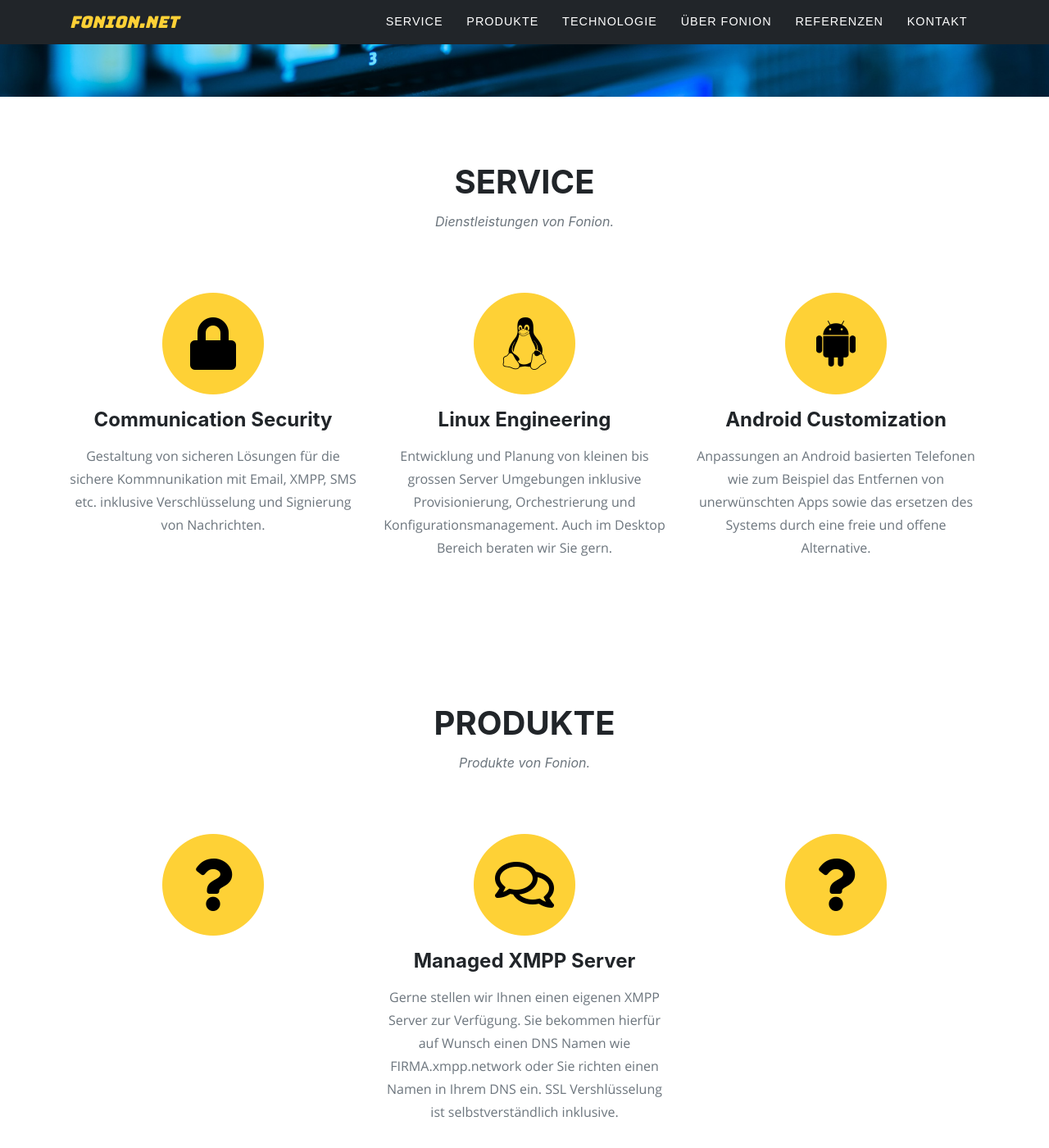
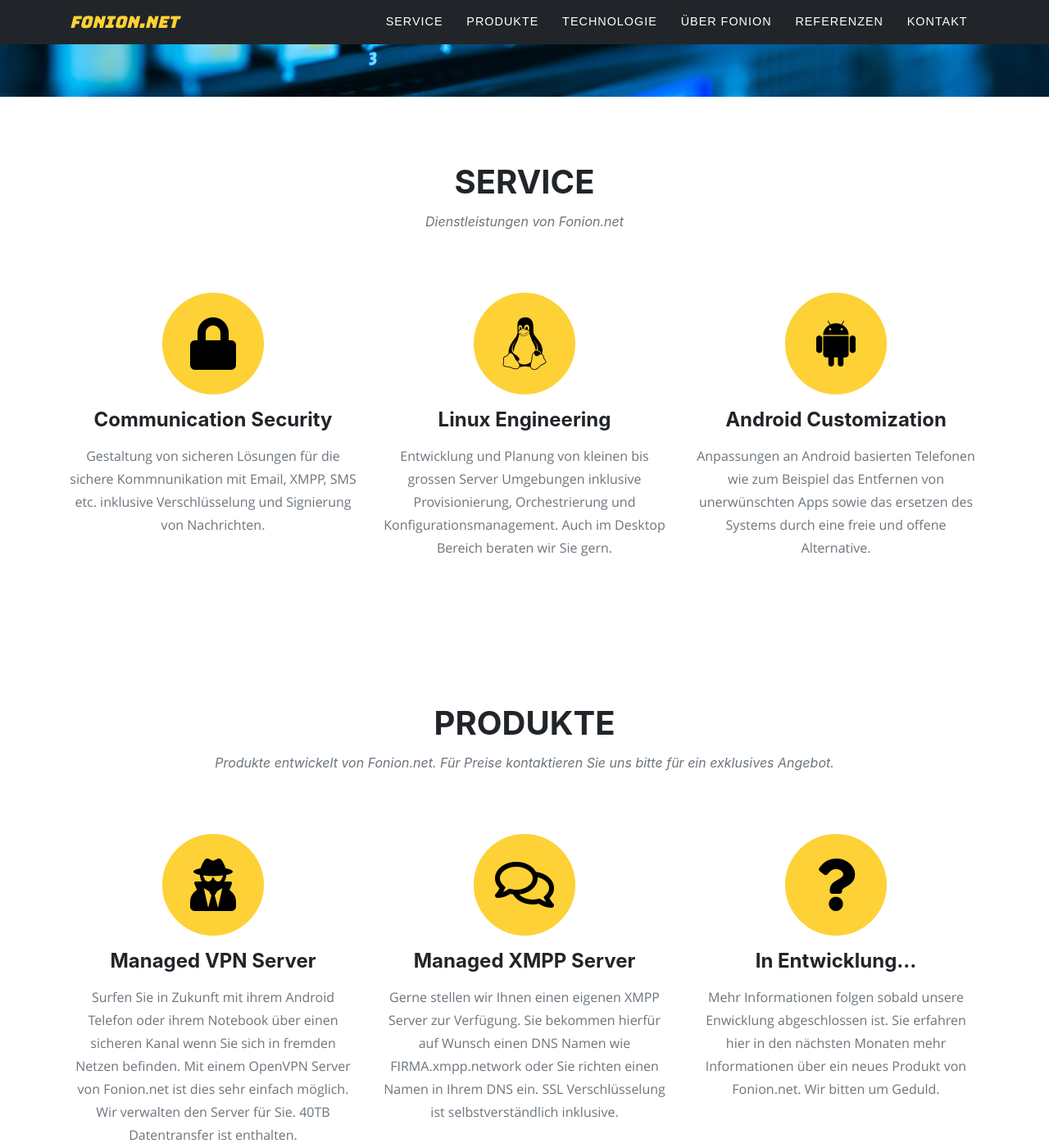
Before and after one commit to findeisen-systems/findeisen.systems, a Jekyll site: the page built from index.html, in a window 1280 px wide and 1400 px high, scrolled down 577 px. Shown: the whole window at 82% size. Built offline with Jekyll 4.4.1, drawn with Linux system fonts in a browser that asks for light colours.

Commit message:
content added

```diff
--- a/_includes/produkte.html
+++ b/_includes/produkte.html
@@ -3,17 +3,17 @@
     <div class="row">
       <div class="col-lg-12 text-center">
         <h2 class="section-heading text-uppercase">Produkte</h2>
-        <h3 class="section-subheading text-muted">Produkte von Fonion.</h3>
+        <h3 class="section-subheading text-muted">Produkte entwickelt von Fonion.net. Für Preise kontaktieren Sie uns bitte für ein exklusives Angebot.</h3>
       </div>
     </div>
     <div class="row text-center">
       <div class="col-md-4">
         <span class="fa-stack fa-4x">
           <i class="fas fa-circle fa-stack-2x text-primary"></i>
-          <i style="color: black;" class="fas fa-question fa-stack-1x fa-inverse"></i>
+          <i style="color: black;" class="fas fa-user-secret fa-stack-1x fa-inverse"></i>
         </span>
-        <h4 class="service-heading"></h4>
-        <p class="text-muted"></p>
+        <h4 class="service-heading">Managed VPN Server</h4>
+        <p class="text-muted">Surfen Sie in Zukunft mit ihrem Android Telefon oder ihrem Notebook über einen sicheren Kanal wenn Sie sich in fremden Netzen befinden. Mit einem OpenVPN Server von Fonion.net ist dies sehr einfach möglich. Wir verwalten den Server für Sie. 40TB Datentransfer ist enthalten.</p>
       </div>
       <div class="col-md-4">
         <span class="fa-stack fa-4x">
@@ -21,15 +21,15 @@
           <i style="color: black;" class="far fa-comments fa-stack-1x fa-inverse"></i>
         </span>
         <h4 class="service-heading">Managed XMPP Server</h4>
-        <p class="text-muted">Gerne stellen wir Ihnen einen eigenen XMPP Server zur Verfügung. Sie bekommen hierfür auf Wunsch einen DNS Namen wie FIRMA.xmpp.network oder Sie richten einen Namen in Ihrem DNS ein. SSL Vershlüsselung ist selbstverständlich inklusive.</p>
+        <p class="text-muted">Gerne stellen wir Ihnen einen eigenen XMPP Server zur Verfügung. Sie bekommen hierfür auf Wunsch einen DNS Namen wie FIRMA.xmpp.network oder Sie richten einen Namen in Ihrem DNS ein. SSL Verschlüsselung ist selbstverständlich inklusive.</p>
       </div>
       <div class="col-md-4">
         <span class="fa-stack fa-4x">
           <i class="fas fa-circle fa-stack-2x text-primary"></i>
           <i style="color: black;" class="fas fa-question fa-stack-1x fa-inverse"></i>
         </span>
-        <h4 class="service-heading"></h4>
-        <p class="text-muted"></p>
+        <h4 class="service-heading">In Entwicklung...</h4>
+        <p class="text-muted">Mehr Informationen folgen sobald unsere Enwicklung abgeschlossen ist. Sie erfahren hier in den nächsten Monaten mehr Informationen über ein neues Produkt von Fonion.net. Wir bitten um Geduld.</p>
       </div>
     </div>
   </div>
--- a/_includes/service.html
+++ b/_includes/service.html
@@ -3,7 +3,7 @@
     <div class="row">
       <div class="col-lg-12 text-center">
         <h2 class="section-heading text-uppercase">Service</h2>
-        <h3 class="section-subheading text-muted">Dienstleistungen von Fonion.</h3>
+        <h3 class="section-subheading text-muted">Dienstleistungen von Fonion.net</h3>
       </div>
     </div>
     <div class="row text-center">
```
